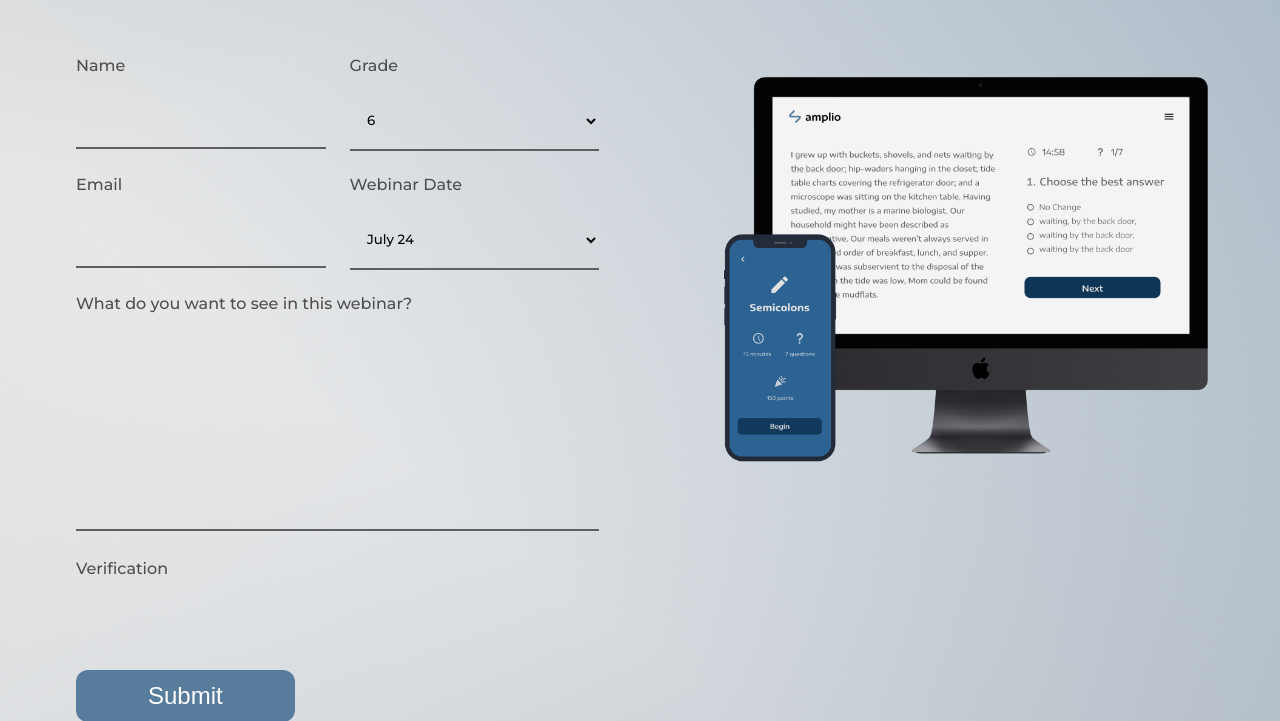
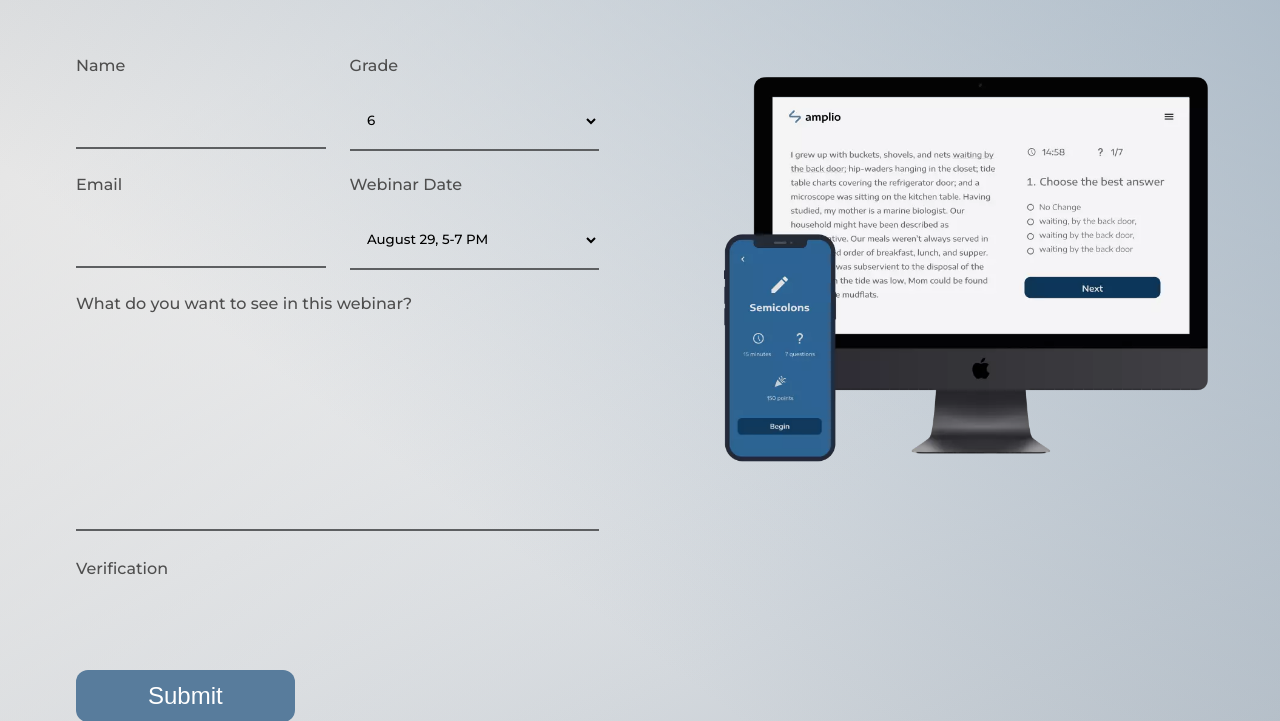
Before and after one commit to trev-org04/amplio, a Django app: page /forms/webinar/ in a window 1280 px wide. Shown: the part 276-997 px from the top of the page. Run offline with Django 3.2, Linux system fonts and the light colour scheme; some libraries are stand-ins or nearby versions; some web fonts are replaced.

Commit message:
png to webp, updated website for new webinar

```diff
--- a/amplio/forms.py
+++ b/amplio/forms.py
@@ -13,7 +13,7 @@ grades =(
 )
 
 webinarDates =(
-    ("July 24", "July 24"),
+    ("August 29, 5-7 PM", "August 29, 5-7 PM"),
 )
 
 class WebinarForm(ModelForm):
--- a/amplio/static/home/styles/home.css
+++ b/amplio/static/home/styles/home.css
@@ -25,7 +25,7 @@ header img {
     height: 2.5em;
 }
 .headsection {
-    background-image: url(../images/bg.png);
+    background-image: url(../images/bg.webp);
     background-repeat: no-repeat;
     background-size: cover;
 }
--- a/amplio/templates/forms/webinar.html
+++ b/amplio/templates/forms/webinar.html
@@ -82,7 +82,7 @@
         </form>
     </div>
     <div class="imagecol">
-        <img class="platformsimg" src="{% static 'home/images/platforms.png' %}">
+        <img class="platformsimg" src="{% static 'home/images/platforms.webp' %}">
         <!-- <div class="logowrapper">
             <img src="{% static 'home/images/logo.svg' %}">
         </div> -->
--- a/amplio/templates/home/home.html
+++ b/amplio/templates/home/home.html
@@ -20,7 +20,7 @@
 </head>
 
 <body>
-    <!-- <div class="floatmessage">Join Us for Our July 24th Webinar<a href="/forms/webinar">Register Here</a></div> -->
+    <div class="floatmessage">Join Us for Our August 29th Webinar<a href="/forms/webinar">Register Here</a></div>
     <section class="headsection">
         <div class="headsection-top">
             <header>
```
Also changed, not shown: amplio/static/home/images/bg.png (deleted), amplio/static/home/images/bg.webp (added), amplio/static/home/images/platforms.png (deleted), amplio/static/home/images/platforms.webp (added).
